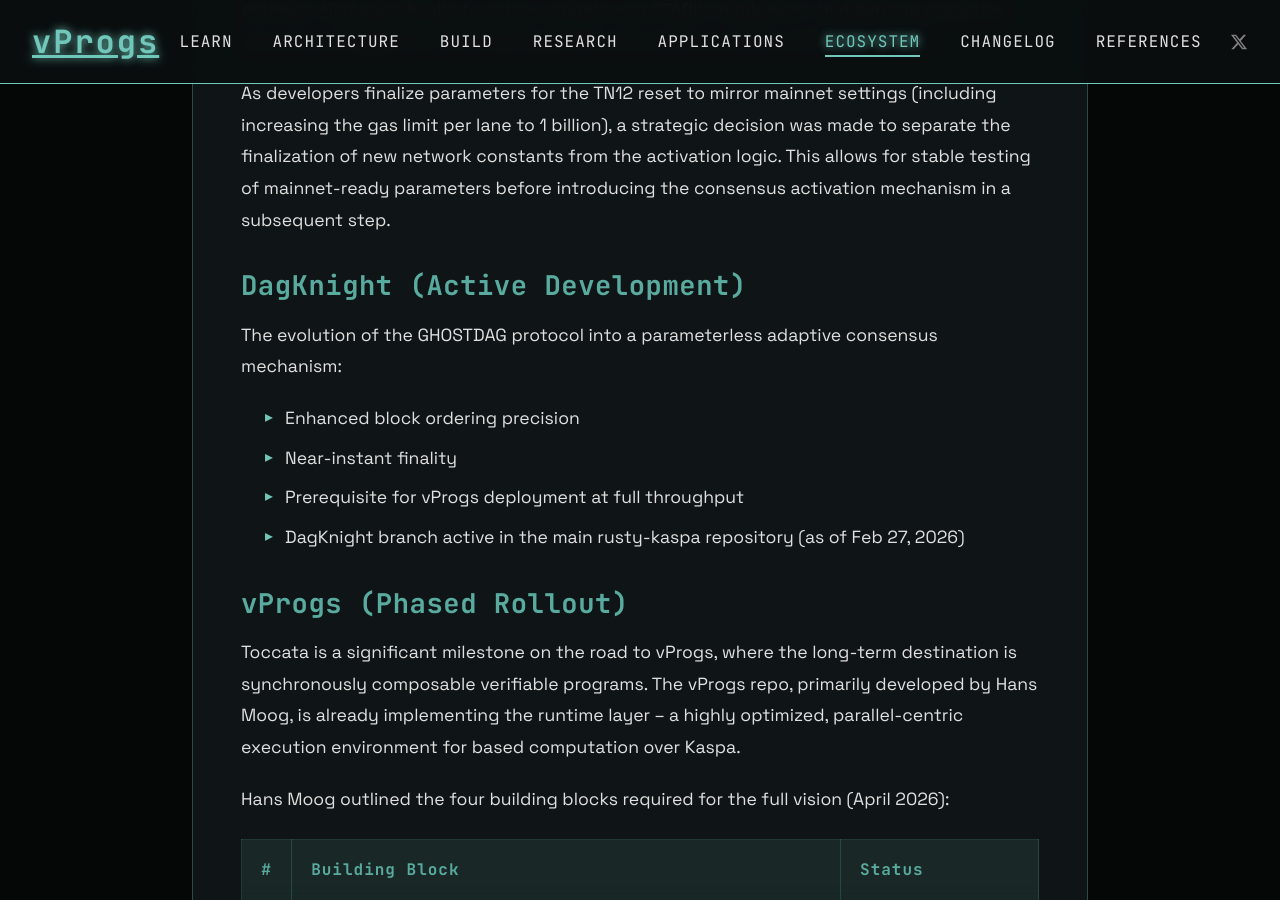
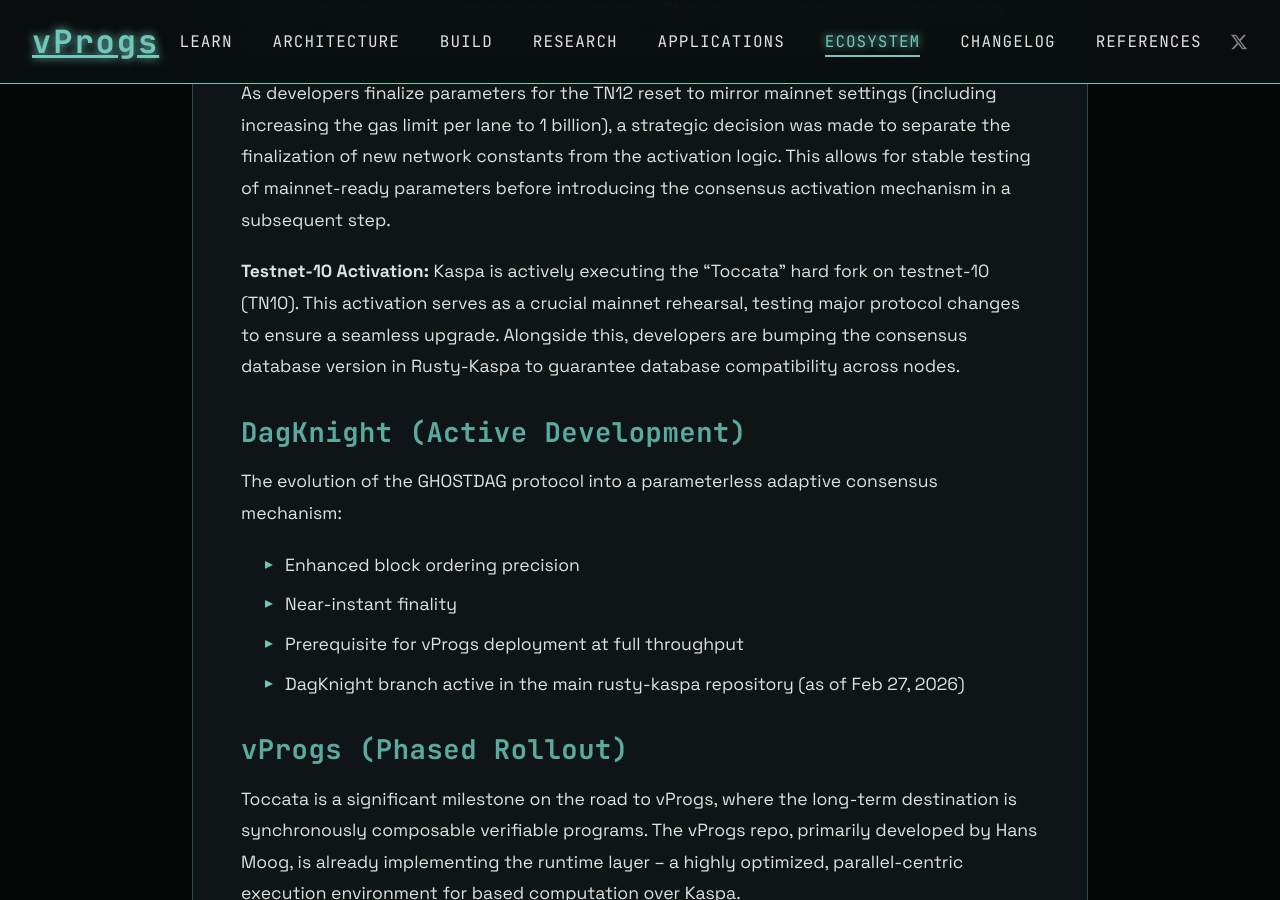
Before and after one commit to creative-inference/vprogs.xyz, a Jekyll site: the page built from ecosystem/roadmap.md, in a window 1280 px wide and 900 px high, scrolled down 3890 px. Built offline with Jekyll 4.4.1, drawn with Linux system fonts in a browser that asks for light colours.

Commit message:
Update roadmap with TN10 rehearsal details and DB upgrades [auto]

```diff
--- a/ecosystem/roadmap.md
+++ b/ecosystem/roadmap.md
@@ -92,6 +92,11 @@
 
 
 As developers finalize parameters for the TN12 reset to mirror mainnet settings (including increasing the gas limit per lane to 1 billion), a strategic decision was made to separate the finalization of new network constants from the activation logic. This allows for stable testing of mainnet-ready parameters before introducing the consensus activation mechanism in a subsequent step.
+
+
+
+
+**Testnet-10 Activation:** Kaspa is actively executing the "Toccata" hard fork on testnet-10 (TN10). This activation serves as a crucial mainnet rehearsal, testing major protocol changes to ensure a seamless upgrade. Alongside this, developers are bumping the consensus database version in Rusty-Kaspa to guarantee database compatibility across nodes.
 
 ### DagKnight (Active Development)
 
```
